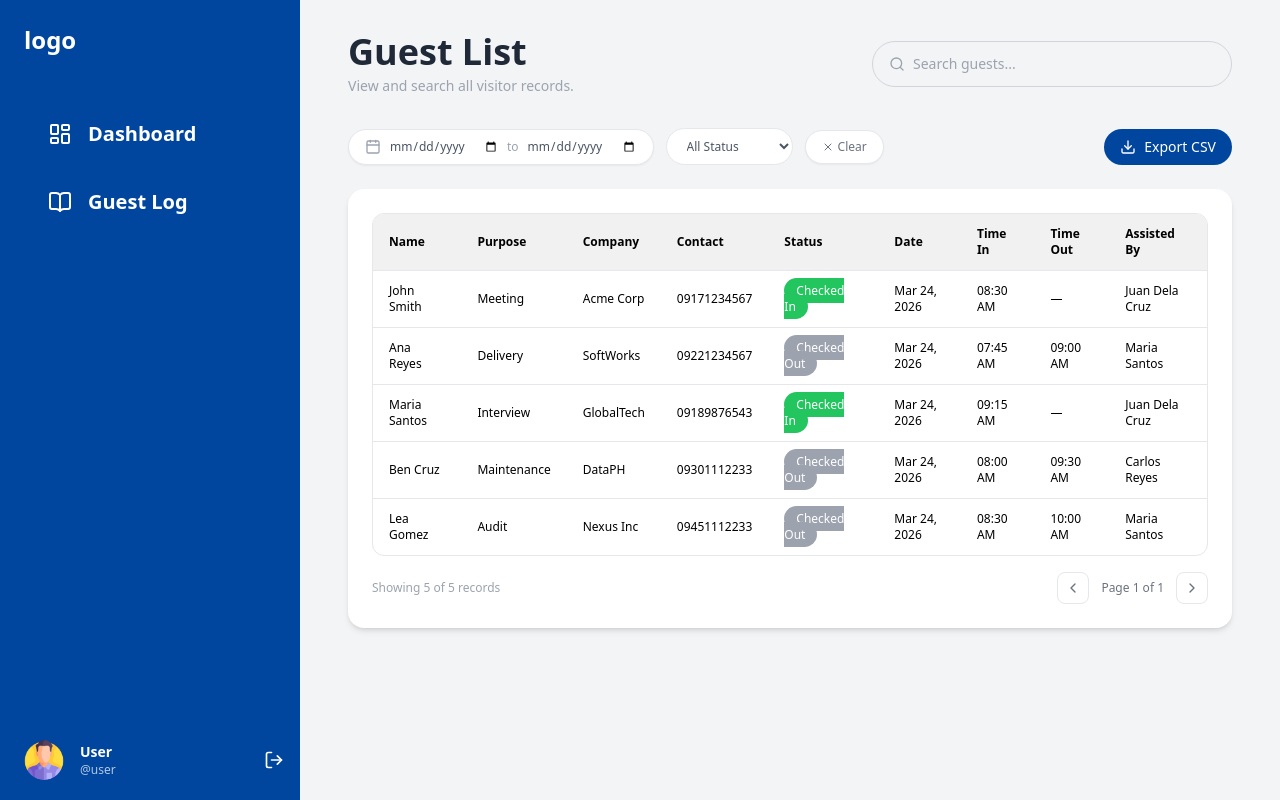
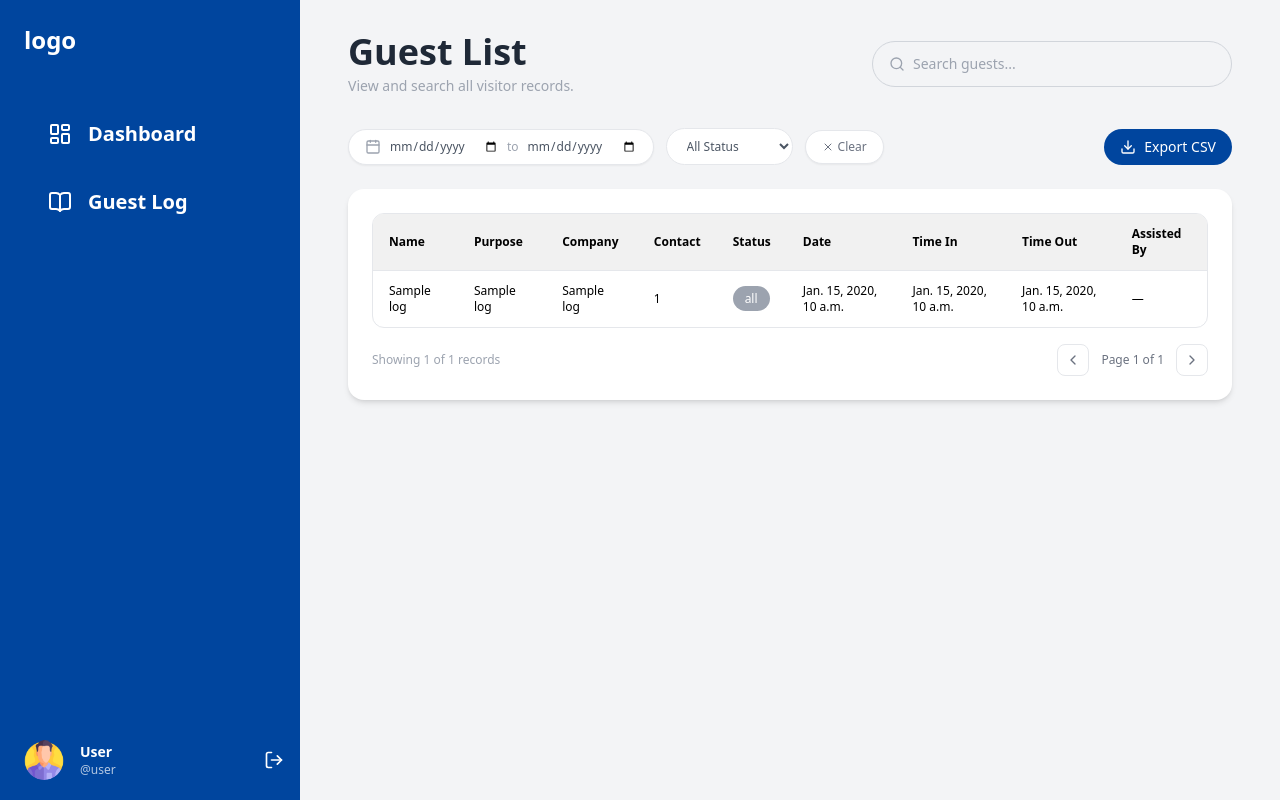
Before and after one commit to CristelMay/logbook, a Django app: template registration/templates/registration/guestlist.html in a window 1280 px wide. Run offline with Django 5.2, Linux system fonts and the light colour scheme; the template is opened without the code that fills it: most values are stand-ins (such as "Sample title", 1, 10 or a date in 2020); some libraries are stand-ins or nearby versions.

Commit message:
add guest list table

```diff
--- a/registration/templates/registration/guestlist.html
+++ b/registration/templates/registration/guestlist.html
@@ -58,61 +58,33 @@
                 </tr>
             </thead>
             <tbody id="admin-tbody">
+                {% for log in guest_logs %}
                 <tr style="border-top: 1px solid #e5e7eb;">
-                    <td class="px-4 py-3">John Smith</td>
-                    <td class="px-4 py-3">Meeting</td>
-                    <td class="px-4 py-3">Acme Corp</td>
-                    <td class="px-4 py-3">09171234567</td>
-                    <td class="px-4 py-3"><span class="status-badge px-3 py-1 rounded-full text-white font-medium" style="background-color: #22c55e;">Checked In</span></td>
-                    <td class="px-4 py-3">Mar 24, 2026</td>
-                    <td class="px-4 py-3">08:30 AM</td>
+                    <td class="px-4 py-3">{{ log.guest_name }}</td>
+                    <td class="px-4 py-3">{{ log.purpose_name }}</td>
+                    <td class="px-4 py-3">{{ log.company_name }}</td>
+                    <td class="px-4 py-3">{{ log.contact_number }}</td>
+                    <td class="px-4 py-3">
+                        <span class="status-badge px-3 py-1 rounded-full text-white font-medium"
+                            style="background-color: {% if log.status == 'Checked In' %}#22c55e{% else %}#9ca3af{% endif %};">
+                            {{ log.status }}
+                        </span>
+                    </td>
+                    <td class="px-4 py-3">{{ log.date_of_visit }}</td>
+                    <td class="px-4 py-3">{{ log.time_in }}</td>
+                    <td class="px-4 py-3">{{ log.time_out }}</td>
                     <td class="px-4 py-3">—</td>
-                    <td class="px-4 py-3">Juan Dela Cruz</td>
                 </tr>
+                {% empty %}
                 <tr style="border-top: 1px solid #e5e7eb;">
-                    <td class="px-4 py-3">Ana Reyes</td>
-                    <td class="px-4 py-3">Delivery</td>
-                    <td class="px-4 py-3">SoftWorks</td>
-                    <td class="px-4 py-3">09221234567</td>
-                    <td class="px-4 py-3"><span class="status-badge px-3 py-1 rounded-full text-white font-medium" style="background-color: #9ca3af;">Checked Out</span></td>
-                    <td class="px-4 py-3">Mar 24, 2026</td>
-                    <td class="px-4 py-3">07:45 AM</td>
-                    <td class="px-4 py-3">09:00 AM</td>
-                    <td class="px-4 py-3">Maria Santos</td>
+                    <td colspan="9" class="px-4 py-8 text-center">
+                        <div class="flex flex-col items-center gap-2">
+                            <i data-lucide="inbox" class="w-8 h-8 text-gray-300"></i>
+                            <p class="text-sm font-semibold text-gray-400">No records found</p>
+                        </div>
+                    </td>
                 </tr>
-                <tr style="border-top: 1px solid #e5e7eb;">
-                    <td class="px-4 py-3">Maria Santos</td>
-                    <td class="px-4 py-3">Interview</td>
-                    <td class="px-4 py-3">GlobalTech</td>
-                    <td class="px-4 py-3">09189876543</td>
-                    <td class="px-4 py-3"><span class="status-badge px-3 py-1 rounded-full text-white font-medium" style="background-color: #22c55e;">Checked In</span></td>
-                    <td class="px-4 py-3">Mar 24, 2026</td>
-                    <td class="px-4 py-3">09:15 AM</td>
-                    <td class="px-4 py-3">—</td>
-                    <td class="px-4 py-3">Juan Dela Cruz</td>
-                </tr>
-                <tr style="border-top: 1px solid #e5e7eb;">
-                    <td class="px-4 py-3">Ben Cruz</td>
-                    <td class="px-4 py-3">Maintenance</td>
-                    <td class="px-4 py-3">DataPH</td>
-                    <td class="px-4 py-3">09301112233</td>
-                    <td class="px-4 py-3"><span class="status-badge px-3 py-1 rounded-full text-white font-medium" style="background-color: #9ca3af;">Checked Out</span></td>
-                    <td class="px-4 py-3">Mar 24, 2026</td>
-                    <td class="px-4 py-3">08:00 AM</td>
-                    <td class="px-4 py-3">09:30 AM</td>
-                    <td class="px-4 py-3">Carlos Reyes</td>
-                </tr>
-                <tr style="border-top: 1px solid #e5e7eb;">
-                    <td class="px-4 py-3">Lea Gomez</td>
-                    <td class="px-4 py-3">Audit</td>
-                    <td class="px-4 py-3">Nexus Inc</td>
-                    <td class="px-4 py-3">09451112233</td>
-                    <td class="px-4 py-3"><span class="status-badge px-3 py-1 rounded-full text-white font-medium" style="background-color: #9ca3af;">Checked Out</span></td>
-                    <td class="px-4 py-3">Mar 24, 2026</td>
-                    <td class="px-4 py-3">08:30 AM</td>
-                    <td class="px-4 py-3">10:00 AM</td>
-                    <td class="px-4 py-3">Maria Santos</td>
-                </tr>
+                {% endfor %}
             </tbody>
         </table>
     </div>
@@ -152,64 +124,32 @@
                 </tr>
             </thead>
             <tbody id="lobby-tbody">
+                {% for log in guest_logs %}
                 <tr style="border-top: 1px solid #e5e7eb;">
-                    <td class="px-4 py-3">John Smith</td>
-                    <td class="px-4 py-3">Meeting</td>
-                    <td class="px-4 py-3">Acme Corp</td>
-                    <td class="px-4 py-3">09171234567</td>
-                    <td class="px-4 py-3"><span class="status-badge px-3 py-1 rounded-full text-white font-medium" style="background-color: #22c55e;">Checked In</span></td>
-                    <td class="px-4 py-3">Mar 24, 2026</td>
-                    <td class="px-4 py-3">08:30 AM</td>
+                    <td class="px-4 py-3">{{ log.guest_name }}</td>
+                    <td class="px-4 py-3">{{ log.purpose_name }}</td>
+                    <td class="px-4 py-3">{{ log.company_name }}</td>
+                    <td class="px-4 py-3">{{ log.contact_number }}</td>
                     <td class="px-4 py-3">
-                        <button onclick="openCheckoutModal('John Smith', '08:30 AM')" class="flex items-center gap-1 px-3 py-1.5 rounded-lg text-white text-xs font-medium transition-all duration-200 hover:opacity-80" style="background-color: #00459E;">
-                            <i data-lucide="log-out" class="w-3 h-3"></i> Check Out
-                        </button>
+                        <span class="status-badge px-3 py-1 rounded-full text-white font-medium"
+                            style="background-color: {% if log.status == 'Checked In' %}#22c55e{% else %}#9ca3af{% endif %};">
+                            {{ log.status }}
+                        </span>
+                    </td>
+                    <td class="px-4 py-3">{{ log.date_of_visit }}</td>
+                    <td class="px-4 py-3">{{ log.time_in }}</td>
+                    <td class="px-4 py-3">{{ log.time_out }}</td>
+                </tr>
+                {% empty %}
+                <tr style="border-top: 1px solid #e5e7eb;">
+                    <td colspan="8" class="px-4 py-8 text-center">
+                        <div class="flex flex-col items-center gap-2">
+                            <i data-lucide="inbox" class="w-8 h-8 text-gray-300"></i>
+                            <p class="text-sm font-semibold text-gray-400">No records found</p>
+                        </div>
                     </td>
                 </tr>
-                <tr style="border-top: 1px solid #e5e7eb;">
-                    <td class="px-4 py-3">Ana Reyes</td>
-                    <td class="px-4 py-3">Delivery</td>
-                    <td class="px-4 py-3">SoftWorks</td>
-                    <td class="px-4 py-3">09221234567</td>
-                    <td class="px-4 py-3"><span class="status-badge px-3 py-1 rounded-full text-white font-medium" style="background-color: #9ca3af;">Checked Out</span></td>
-                    <td class="px-4 py-3">Mar 24, 2026</td>
-                    <td class="px-4 py-3">07:45 AM</td>
-                    <td class="px-4 py-3">09:00 AM</td>
-                </tr>
-                <tr style="border-top: 1px solid #e5e7eb;">
-                    <td class="px-4 py-3">Maria Santos</td>
-                    <td class="px-4 py-3">Interview</td>
-                    <td class="px-4 py-3">GlobalTech</td>
-                    <td class="px-4 py-3">09189876543</td>
-                    <td class="px-4 py-3"><span class="status-badge px-3 py-1 rounded-full text-white font-medium" style="background-color: #22c55e;">Checked In</span></td>
-                    <td class="px-4 py-3">Mar 24, 2026</td>
-                    <td class="px-4 py-3">09:15 AM</td>
-                    <td class="px-4 py-3">
-                        <button onclick="openCheckoutModal('Maria Santos', '09:15 AM')" class="flex items-center gap-1 px-3 py-1.5 rounded-lg text-white text-xs font-medium transition-all duration-200 hover:opacity-80" style="background-color: #00459E;">
-                            <i data-lucide="log-out" class="w-3 h-3"></i> Check Out
-                        </button>
-                    </td>
-                </tr>
-                <tr style="border-top: 1px solid #e5e7eb;">
-                    <td class="px-4 py-3">Ben Cruz</td>
-                    <td class="px-4 py-3">Maintenance</td>
-                    <td class="px-4 py-3">DataPH</td>
-                    <td class="px-4 py-3">09301112233</td>
-                    <td class="px-4 py-3"><span class="status-badge px-3 py-1 rounded-full text-white font-medium" style="background-color: #9ca3af;">Checked Out</span></td>
-                    <td class="px-4 py-3">Mar 24, 2026</td>
-                    <td class="px-4 py-3">08:00 AM</td>
-                    <td class="px-4 py-3">09:30 AM</td>
-                </tr>
-                <tr style="border-top: 1px solid #e5e7eb;">
-                    <td class="px-4 py-3">Lea Gomez</td>
-                    <td class="px-4 py-3">Audit</td>
-                    <td class="px-4 py-3">Nexus Inc</td>
-                    <td class="px-4 py-3">09451112233</td>
-                    <td class="px-4 py-3"><span class="status-badge px-3 py-1 rounded-full text-white font-medium" style="background-color: #9ca3af;">Checked Out</span></td>
-                    <td class="px-4 py-3">Mar 24, 2026</td>
-                    <td class="px-4 py-3">08:30 AM</td>
-                    <td class="px-4 py-3">10:00 AM</td>
-                </tr>
+                {% endfor %}
             </tbody>
         </table>
     </div>
--- a/registration/templates/registration/lobby-dashboard.html
+++ b/registration/templates/registration/lobby-dashboard.html
@@ -28,7 +28,7 @@
     </div>
     <div class="stat-card-bg rounded-2xl px-8 py-10 shadow-sm transition-all duration-300 hover:scale-105 cursor-pointer relative overflow-hidden">
         <i data-lucide="door-open" class="absolute top-5 right-5 w-8 h-8 text-white"></i>
-        <p class="text-5xl font-bold text-white mt-1 mb-2">{{ active_visitors|length }}</p>
+        <p class="text-5xl font-bold text-white mt-1 mb-2">{{ stats.currently_inside|default:0 }}</p>
         <p class="text-lg font-semibold text-white">Currently Inside</p>
     </div>
     <div class="stat-card-bg rounded-2xl px-8 py-10 shadow-sm transition-all duration-300 hover:scale-105 cursor-pointer relative overflow-hidden">
```
Also changed, not shown: registration/models.py (+53 -1 lines), registration/views.py (+7 -1 lines).
